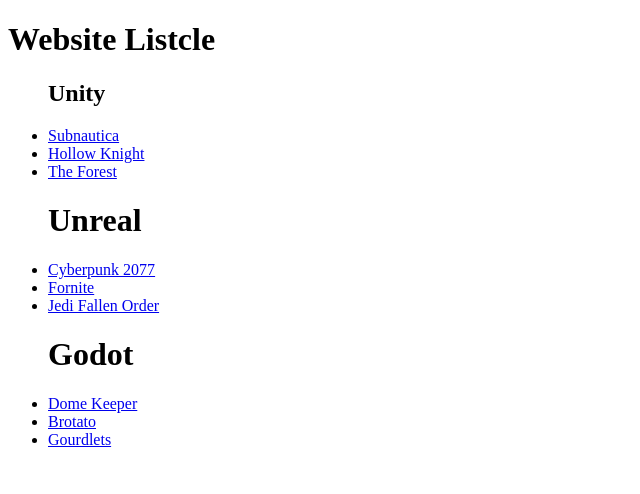
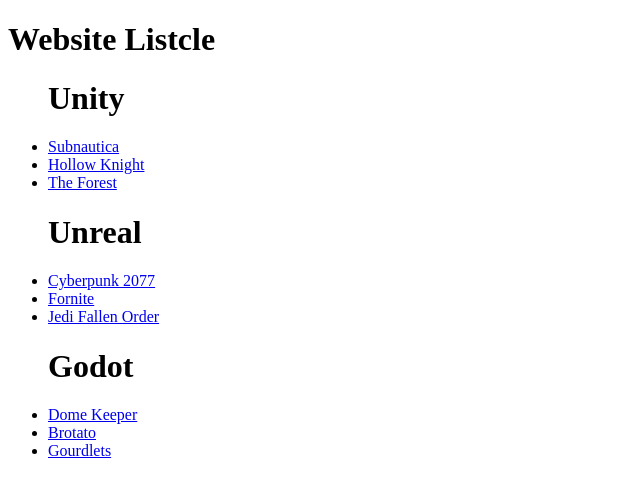
Before and after one commit to Julian-HerreraPerez/IGME-110-Repo, a plain HTML site: page index.html in a window 1280 px wide. Shown: the whole page, without its empty margins (0-640 px from the left). Drawn offline with Linux system fonts and the light colour scheme.

Commit message:
Update index.html

```diff
--- a/index.html
+++ b/index.html
@@ -8,7 +8,7 @@
 <body>
   <h1>Website Listcle</h1>
   <ul>
-    <h2> Unity </h2>
+    <h1> Unity </h1>
     <li><a href="https://store.steampowered.com/app/264710/Subnautica/">Subnautica</a></li>
     <li><a href="https://store.steampowered.com/app/367520/Hollow_Knight/">Hollow Knight</a></li>
     <li><a href="https://store.steampowered.com/app/242760/The_Forest/">The Forest</a></li>
```
